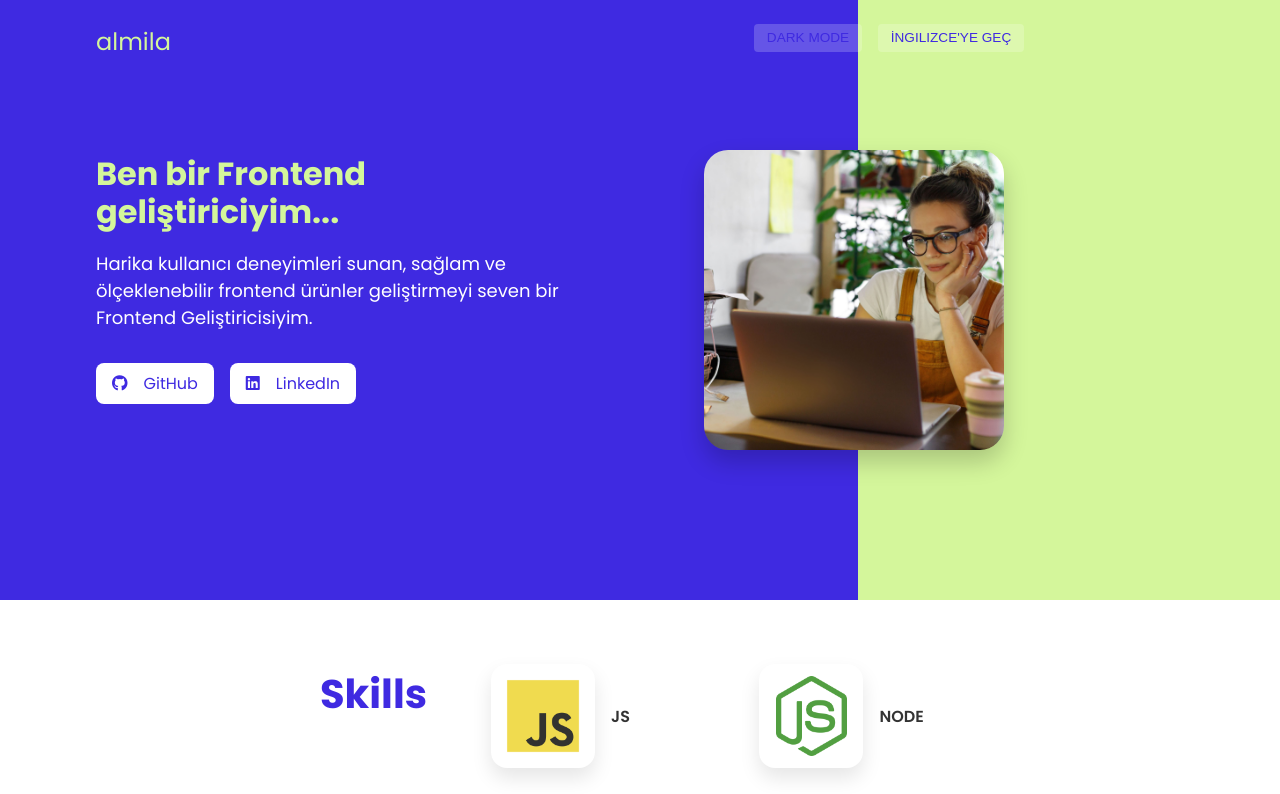
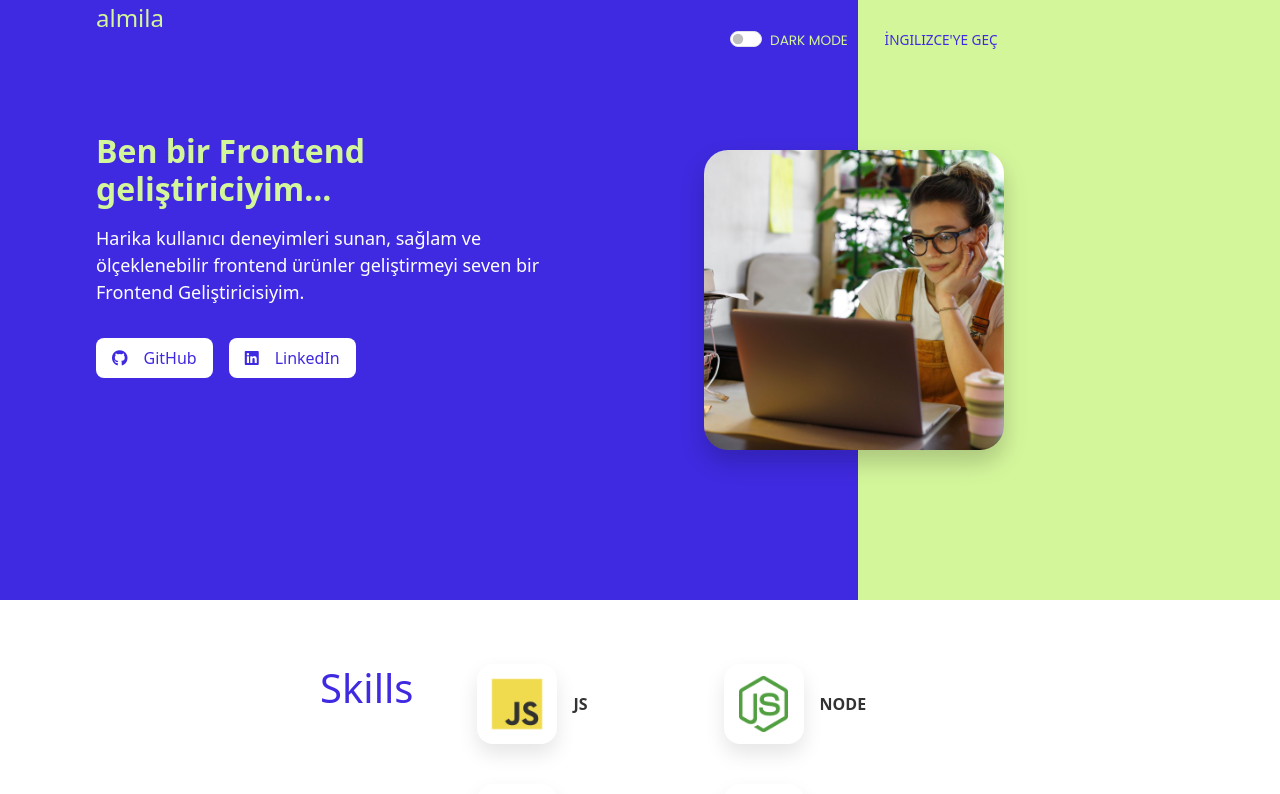
Before and after one commit to Bora-Erk/Frontend-Challenge, a React (Vite) app: page / in a window 1280 px wide. Shown: the top 794 px of the page. Built offline with nearby package versions, Linux system fonts and the light colour scheme.

Commit message:
added switch button

```diff
--- a/package.json
+++ b/package.json
@@ -12,9 +12,11 @@
   "dependencies": {
     "@fortawesome/fontawesome-free": "^6.7.2",
     "axios": "^1.9.0",
+    "bootstrap": "^5.3.6",
     "react": "^19.1.0",
     "react-dom": "^19.1.0",
     "react-router-dom": "^7.6.1",
+    "reactstrap": "^9.2.3",
     "tailwind": "^4.0.0"
   },
   "devDependencies": {
--- a/src/App.jsx
+++ b/src/App.jsx
@@ -8,7 +8,7 @@ import Projects from './components/Projects';
 import Footer from './components/Footer';
 import { LanguageProvider } from './context/LanguageContext.jsx';
 import '@fortawesome/fontawesome-free/css/all.min.css';
-
+import 'bootstrap/dist/css/bootstrap.min.css';
 
 function App() {
   const [theme, setTheme] = useState(() => {
@@ -26,7 +26,6 @@ function App() {
 
   return (
     <LanguageProvider>
-
       <Header onToggleTheme={toggleTheme} currentTheme={theme} />
       <Skills/>
       <Profile/>
--- a/src/components/Header.css
+++ b/src/components/Header.css
@@ -27,14 +27,15 @@ body {
     z-index: 10;
   }
   .lang-switch {
-    background: rgba(255,255,255,0.2);
+    background:transparent;
     border: none;
-    color: #3f2ae1;
+    color: var(--primary);
     border-radius: 0.25rem;
     padding: 0.4rem 0.8rem;
     font-size: 0.85rem;
     text-transform: uppercase;
     cursor: pointer;
+    margin-right: 0.85rem;
   }
 
   .header-intro {
@@ -96,12 +97,21 @@ body {
     object-fit: cover;
   }
   .theme-switch {
-    background: rgba(255,255,255,0.2);
-    border: none;
-    color: var(--primary);
-    border-radius: 0.25rem;
+    background: transparent;
     padding: 0.4rem 0.8rem;
-    font-size: 0.85rem;
-    text-transform: uppercase;
+    font-size: 1rem;
     cursor: pointer;
   }
+  .theme-label {
+    font-family: 'Poppins', sans-serif;
+    font-weight: 500;
+    font-size: 0.85rem;
+    color: var(--secondary);
+    margin-right: 0.5rem;
+  }
+
+  .theme-switch.from-check-input{
+    background-color: var(--primary);
+    --webkit-appearance: none;
+    appearance: none;
+  }
--- a/src/components/Header.jsx
+++ b/src/components/Header.jsx
@@ -2,6 +2,7 @@ import React from 'react';
 import { useLanguage } from '../context/LanguageContext.jsx';
 import './Header.css';
 import '@fortawesome/fontawesome-free/css/all.min.css';
+import { Form, FormGroup, Label, Input } from 'reactstrap';
 
 
 const Header = ({ onToggleTheme, currentTheme }) => {
@@ -9,12 +10,13 @@ const Header = ({ onToggleTheme, currentTheme }) => {
   return (
     <header className="header">
       <div className="header-controls">
-      <button
-          className="theme-switch"
-          onClick={onToggleTheme}
-        >
-          {currentTheme === 'light' ? 'Dark Mode' : 'Light Mode'}
-        </button>
+      <Form>
+        <FormGroup switch>
+          <Input className="theme-switch"
+          onClick={onToggleTheme} type="switch" role="switch" />
+          <Label className='theme-label' check>{currentTheme === 'light' ? 'DARK MODE' : 'LIGHT MODE'}</Label>
+        </FormGroup>
+      </Form>
         <button className="lang-switch" onClick={toggleLanguage}>
           {t('switchLanguage')}
         </button>
--- a/src/components/Skills.css
+++ b/src/components/Skills.css
@@ -5,7 +5,8 @@
     align-items: center;
     gap: 4rem;
     padding: 4rem 2rem;
-    margin-left: 18rem;
+    padding: 4rem 2rem 4rem calc(2rem + 18rem);
+    background-color: var(--bg);
   }
 
   .skills h2 {
```
Also changed, not shown: 1 other file (tests, documents, lock files or other folders).
